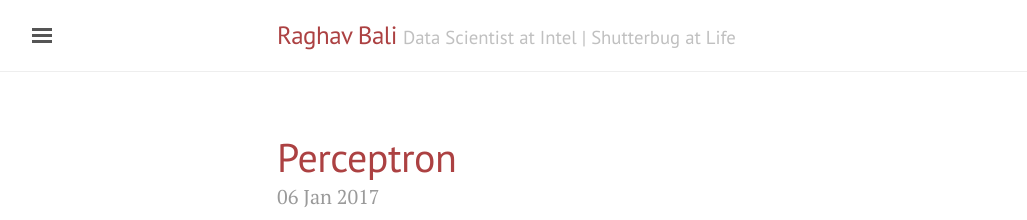
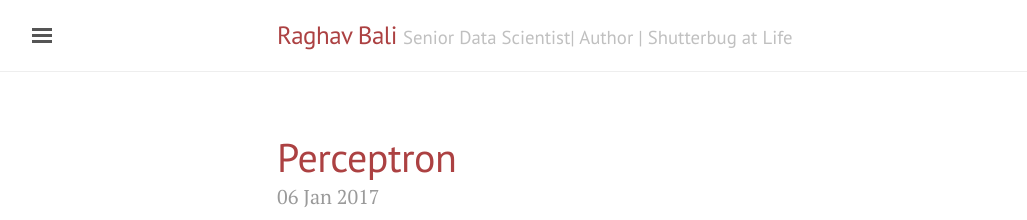
Before and after one commit to raghavbali/raghavbali.github.io, a Jekyll site: the page built from index.html, in a window 1280 px wide. Shown: the top 220 px of the page, without its empty margins (3-1030 px from the left). Built offline with Jekyll 4.4.1, drawn with Linux system fonts in a browser that asks for light colours.

Commit message:
Update author details in _config.yml

```diff
--- a/_config.yml
+++ b/_config.yml
@@ -13,7 +13,7 @@ kramdown:
 
 # Setup
 title:               Raghav Bali
-tagline:             'Data Scientist at Intel | Shutterbug at Life' #need to think of one
+tagline:             'Senior Data Scientist| Author | Shutterbug at Life' #need to think of one
 description:         'Think. Tinker. Code. Click' # add something here
 url:                 raghavbali.github.io
 baseurl:             ''
```
